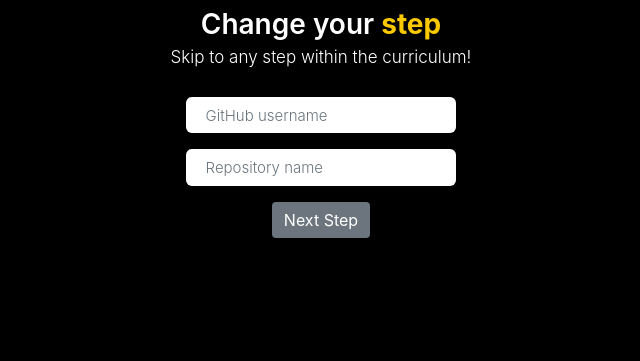
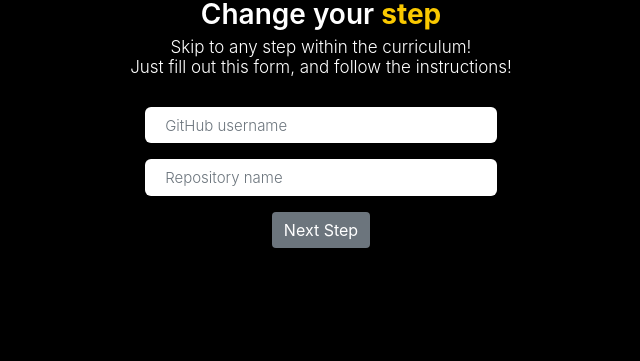
Before and after one commit to bitprj/counselor-steps, a website: page pages/index.html in a window 1280 px wide. Shown: the part 439-800 px from the top of the page, without its empty margins (319-959 px from the left). Drawn offline with nearby package versions, Linux system fonts and the light colour scheme.

Commit message:
instructions

```diff
--- a/pages/index.html
+++ b/pages/index.html
@@ -24,7 +24,9 @@
             <div class="form-items text-center">
               <img src="logo.png" alt="" class="mb-4 img-fluid logo">
               <h3 class="text-center">Change your <span class="wheat">step</span></h3>
-              <p class="text-center">Skip to any step within the curriculum!</p>
+              <p class="text-center">Skip to any step within the curriculum!<br>Just fill out this form, and follow
+                the
+                instructions!</p>
               <form class="requires-validation" onsubmit="sendData(event)" novalidate>
 
                 <div id="s1">
```
